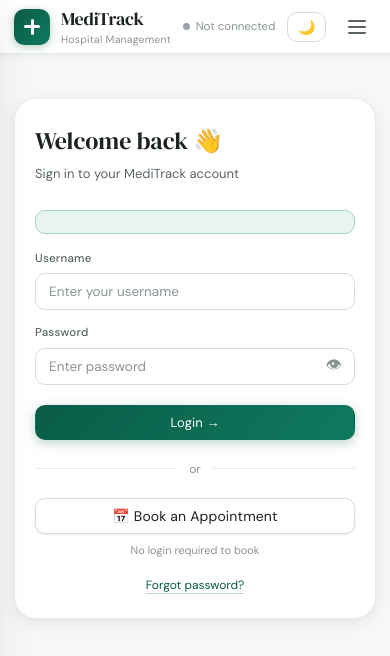
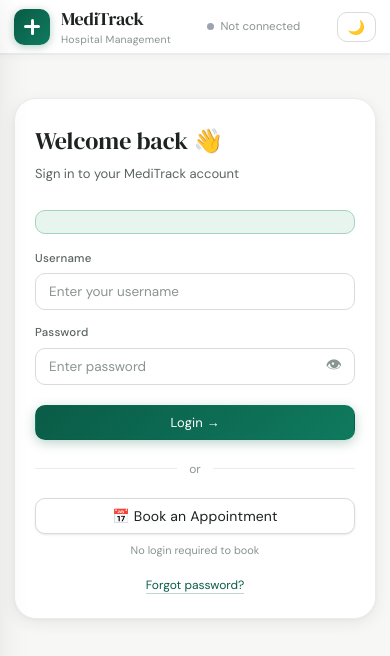
Before and after one commit to manzoorqirat-boop/meditrack-Railway, a website: page index.html in a window 390 px wide. Drawn offline with Linux system fonts and the light colour scheme.

Commit message:
Update index.html

```diff
--- a/index.html
+++ b/index.html
@@ -53,7 +53,7 @@
     <button id="theme-toggle" onclick="toggleTheme()"
       style="background:none;border:1px solid var(--b1);border-radius:var(--r-md);padding:6px 10px;cursor:pointer;font-size:14px;color:var(--t2);transition:all .2s"
       title="Toggle dark mode">🌙</button>
-    <button class="hamburger" onclick="openDrawer()" aria-label="Menu">
+    <button class="hamburger" id="hamburger-btn" onclick="openDrawer()" aria-label="Menu" style="display:none">
       <svg width="22" height="22" viewBox="0 0 22 22" fill="none" stroke="currentColor" stroke-width="2" stroke-linecap="round">
         <line x1="3" y1="5" x2="19" y2="5"/><line x1="3" y1="11" x2="19" y2="11"/><line x1="3" y1="17" x2="19" y2="17"/>
       </svg>
```
